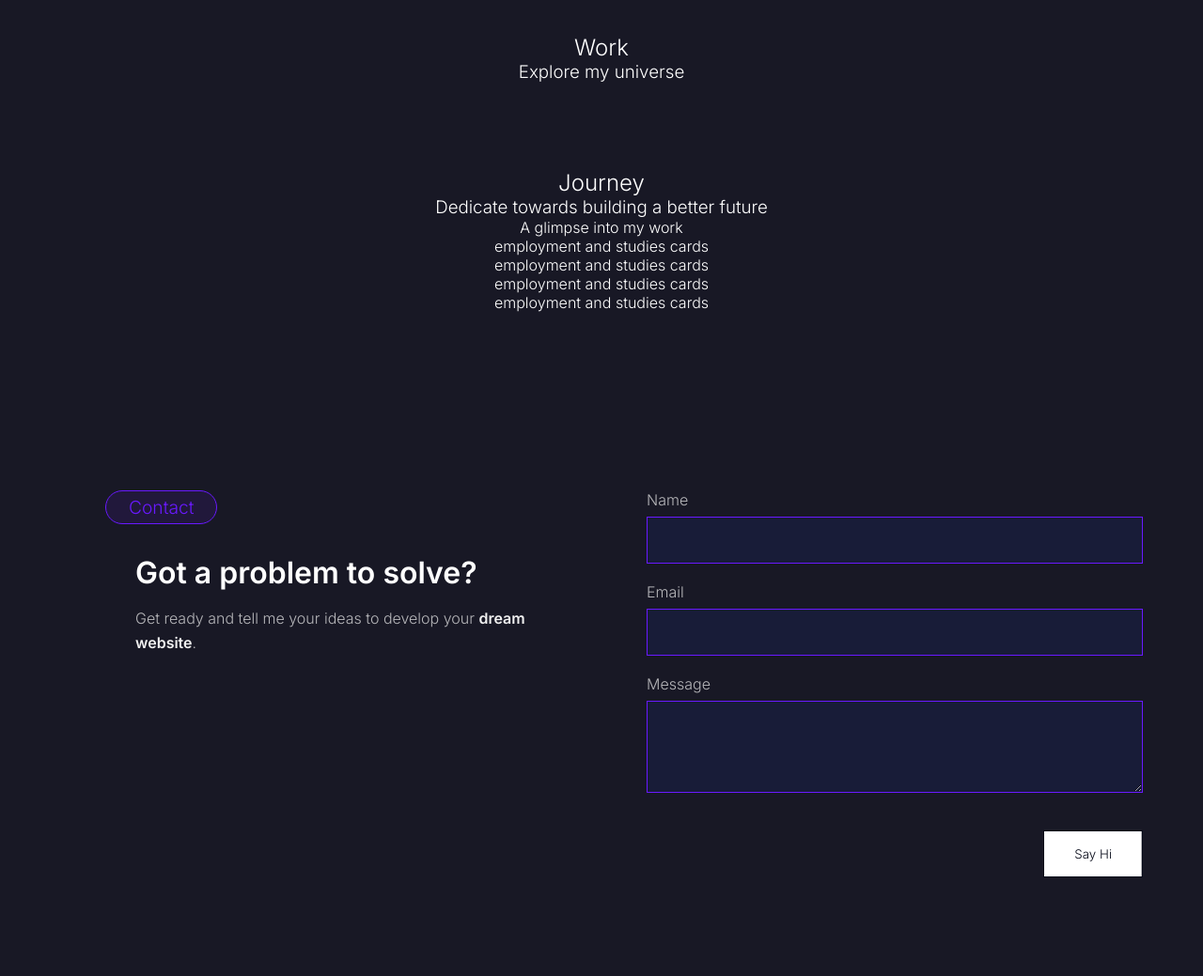
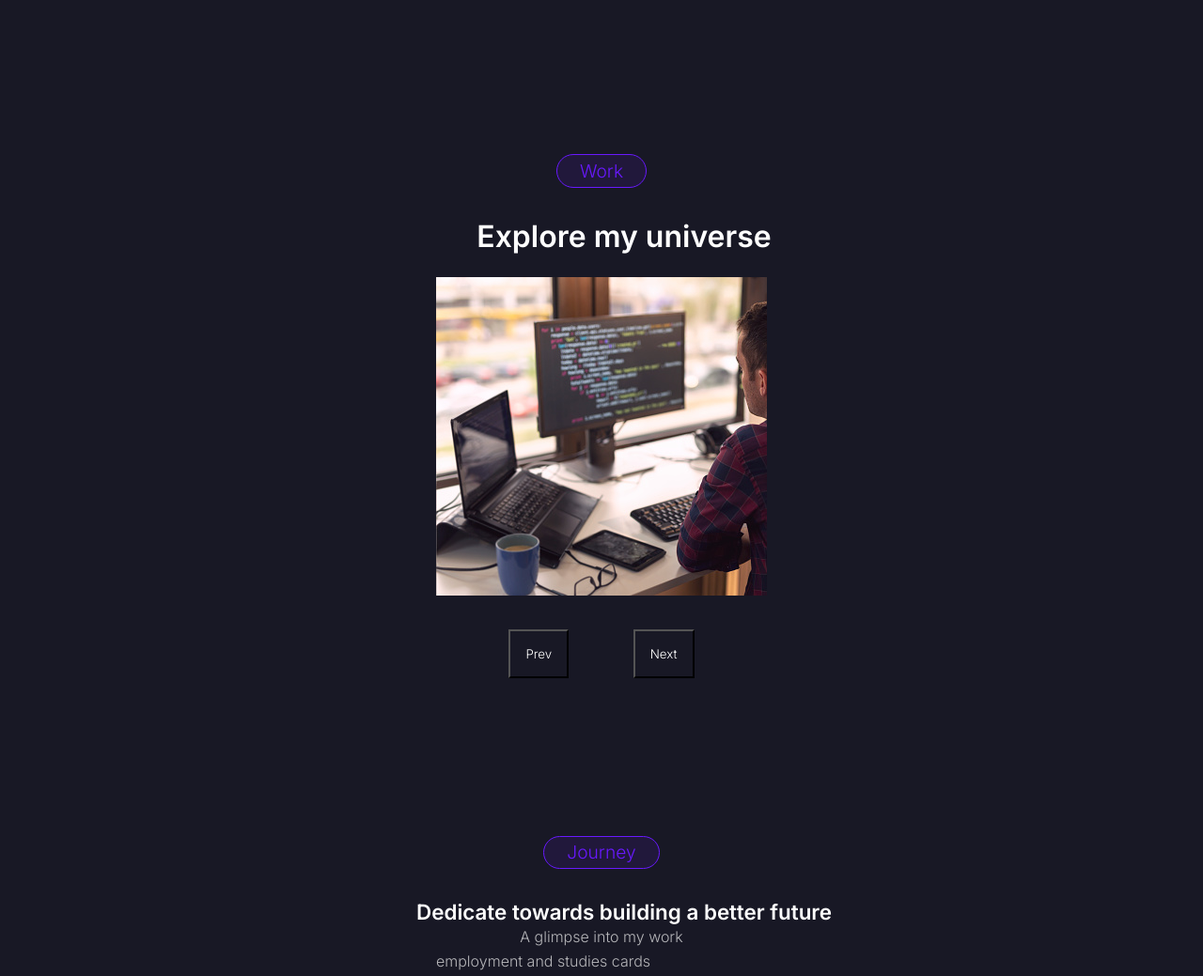
Before and after one commit to fabsanjuan/Profile, a website built with Vite: page index.html in a window 1280 px wide. Shown: the part 1600-2639 px from the top of the page at 94% size. Built offline with nearby package versions, Linux system fonts and the light colour scheme; animation ran at ten frames a second.

Commit message:
Worked on styling rest of page, started work on carousel

```diff
--- a/index.html
+++ b/index.html
@@ -61,11 +61,29 @@
                 <div id="work-experience-container">
                     <h2>Work</h2>
                     <h3>Explore my universe</h3>
-                    <ul>  <!--TODO: Create a slider effect for these list items. -->
-                        <li><a><img /></a></li>  <!--TODO: Pick projects and display link.-->
-                        <li><a><img /></a></li>
-                        <li><a><img /></a></li>
-                    </ul>
+                    <div class="carousel-container">
+                        <ul class="carousel-slide">
+                            <li class="card">
+                                <a href="#" target="_blank" rel="noopener noreferrer">
+                                    <img src="./src/assets/images/dev-pic.jpg" alt="description of the projects" >  <!--TODO get screenshots of pages to display.-->
+                                </a>
+                            </li>
+                            <li class="card">
+                                <a href="#" target="_blank" rel="noopener noreferrer">
+                                    <img src="./src/assets/images/dev-pic.jpg" alt="description of the projects" >  <!--TODO get screenshots of pages to display.-->
+                                </a>
+                            </li>
+                            <li class="card">
+                                <a href="#" target="_blank" rel="noopener noreferrer">
+                                    <img src="./src/assets/images/dev-pic.jpg" alt="description of the projects" >  <!--TODO get screenshots of pages to display.-->
+                                </a>
+                            </li>  <!--TODO: Pick projects and display link.-->
+                        </ul>
+                    </div>
+                    <div id="button-container">
+                        <button id="prevBtn">Prev</button>
+                        <button id="nextBtn">Next</button>
+                    </div>
                 </div>
             </section>
             <section id="learning-certs">
@@ -73,12 +91,26 @@
                     <h2>Journey</h2>
                     <h3>Dedicate towards building a better future</h3>
                     <p>A glimpse into my work</p>
-                    <ul>  <!--TODO: Create a persistent slider with a speed hover effect-->
-                        <li><p>employment and studies cards</p></li>  <!--TODO: Create the resume cards-->
-                        <li><p>employment and studies cards</p></li>
-                        <li><p>employment and studies cards</p></li>
-                        <li><p>employment and studies cards</p></li>
-                    </ul>
+                    <div class="carousel-container">
+                        <ul class="carousel-slide">  <!--TODO: Create a persistent slider with a speed hover effect-->
+                            <li class="card">
+                                <p>employment and studies cards</p>
+                            </li>  <!--TODO: Create the resume cards-->
+                            <li class="card">
+                                <p>employment and studies cards</p>
+                            </li>
+                            <li class="card">
+                                <p>employment and studies cards</p>
+                            </li>
+                            <li class="card">
+                                <p>employment and studies cards</p>
+                            </li>
+                        </ul>
+                    </div>
+                    <div id="button-container">
+                        <button id="prevBtn">Prev</button>
+                        <button id="nextBtn">Next</button>
+                    </div>
                 </div>
             </section>
             <section id="contact-me">
--- a/src/css/global-style.css
+++ b/src/css/global-style.css
@@ -127,7 +127,10 @@ nav ul li {
     min-height: 100vh;
 }
 
-#about-me-container h2, #contact-me-container h2 {
+#about-me-container h2,
+#contact-me-container h2,
+#work-experience-container h2,
+#learning-certs-container h2 {
     border: solid rgb(105 25 255) 1px;
     border-radius: 50px;
     padding: 0.3rem 1.5rem;
@@ -137,11 +140,16 @@ nav ul li {
     font-size: 1.2rem;
 }
 
-#about-me-container h3, #contact-me-container h3 {
+#about-me-container h3,
+#contact-me-container h3,
+#work-experience-container h3,
+#learning-certs-container h3 {
     font-weight: 600;
 }
 
-#about-me-container p, #contact-me-container p {
+#about-me-container p,
+#contact-me-container p,
+#learning-certs-container p {
     font-size: 1rem;
     line-height: 1.625rem;
     color: #f1f1f1ba;
@@ -207,6 +215,38 @@ nav ul li {
     border: solid #fff 1px;
 }
 
+/*-------------------Carousel-------------------------*/
+.carousel-container {
+    overflow: hidden;
+    width: 22rem;
+}
+.carousel-slide {
+    display: flex;
+    transition: transform 0.5s ease-in-out;
+}
+.card {
+    min-width: 22rem;
+    margin-right: 1rem;
+}
+
+#work-experience img {
+    margin: 1.5rem 0;
+}
+
+#prevBtn, #nextBtn {
+    padding: 1rem;
+    cursor: pointer;
+    margin: 0.5rem 2rem;
+}
+
+
+
+
+
+
+
+/*--------------------------Footer-----------------------*/
+
 footer {
     margin-top: 20rem;
 }
--- a/src/css/large-style.css
+++ b/src/css/large-style.css
@@ -11,13 +11,24 @@
     grid-template-columns: 1fr 1fr;
 }
 
-#about-me-container h2, #contact-me-container h2 {
+#about-me-container h2,
+#contact-me-container h2 {
     margin: 33% 3rem 2rem;
 }
 
-#about-me-container h3, #contact-me-container h3 {
+#work-experience-container h2,
+#learning-certs-container h2  {
+    margin: 10% 3rem 2rem;
+}
+
+#about-me-container h3,
+#contact-me-container h3 {
     font-size: 2rem;
     margin-left: 5rem;
+}
+
+#work-experience-container h3 {
+    font-size: 2rem;
 }
 
 #about-me-container p,  #contact-me-container p {
--- a/src/css/small-style.css
+++ b/src/css/small-style.css
@@ -98,12 +98,18 @@
     flex-direction: column;
 }
 
-#about-me-container h2, #contact-me-container h2 {
+#about-me-container h2,
+#contact-me-container h2,
+#work-experience-container h2,
+#learning-certs-container h2{
     margin: 25% 1.5rem 3rem;
     font-size: 0.8rem;
 }
 
-#about-me-container h3, #contact-me-container h3 {
+#about-me-container h3,
+#contact-me-container h3,
+#work-experience-container h3,
+#learning-certs-container h3 {
     font-size: 1.4rem;
     margin-left: 3rem;
 }
```
